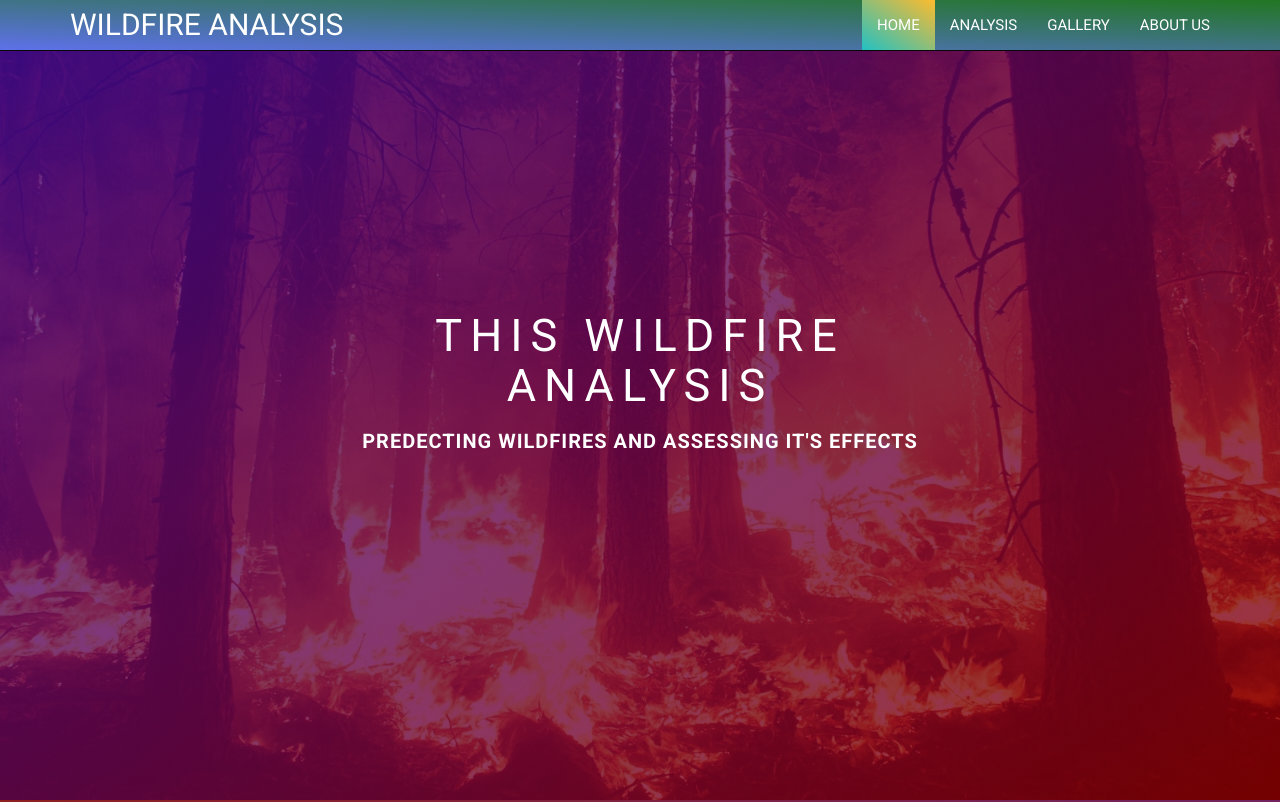
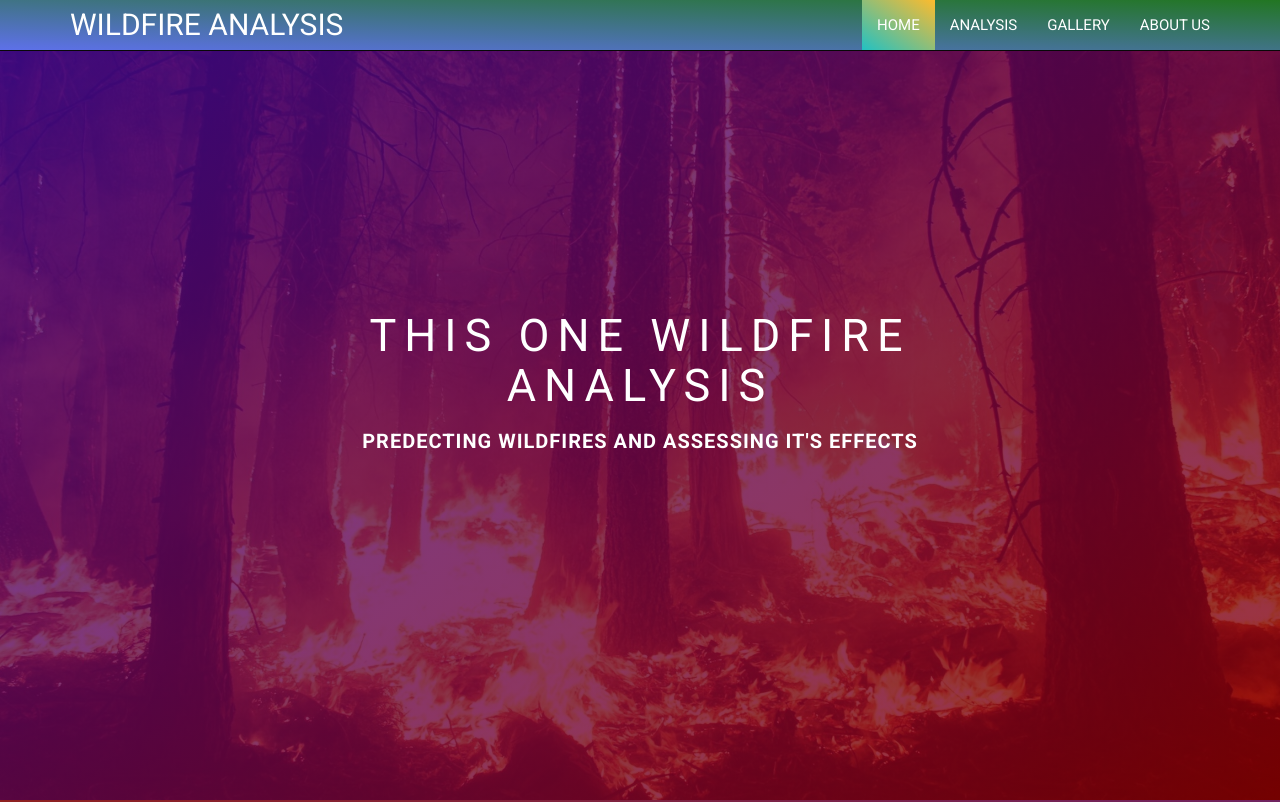
Before and after one commit to kushalsamota/Wildlife, a plain HTML site: page index.html in a window 1280 px wide. Shown: the top 802 px of the page. Drawn offline with nearby package versions, Linux system fonts and the light colour scheme; grey boxes are pictures that could not be loaded.

Commit message:
changed index.html..

```diff
--- a/index.html
+++ b/index.html
@@ -316,7 +316,7 @@
 		<header class="header">
 			<div class="text-box">
 				<h1 class="heading-primary">
-					<span class="heading-primary-main">THIS WILDFIRE ANALYSIS</span>
+					<span class="heading-primary-main">THIS ONE WILDFIRE ANALYSIS</span>
 					<span class="heading-primary-sub">PREDECTING WILDFIRES AND ASSESSING IT'S EFFECTS </span>
 				</h1>
 			</div>
```
